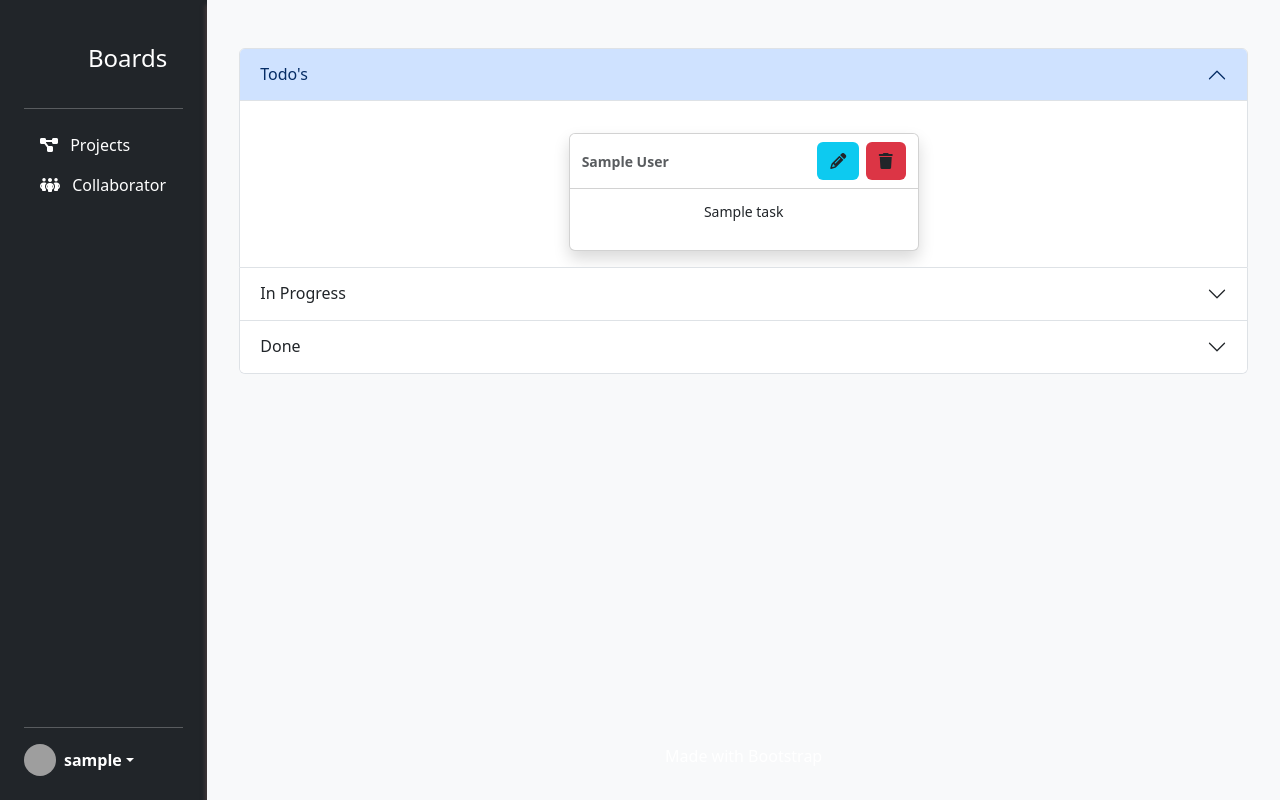
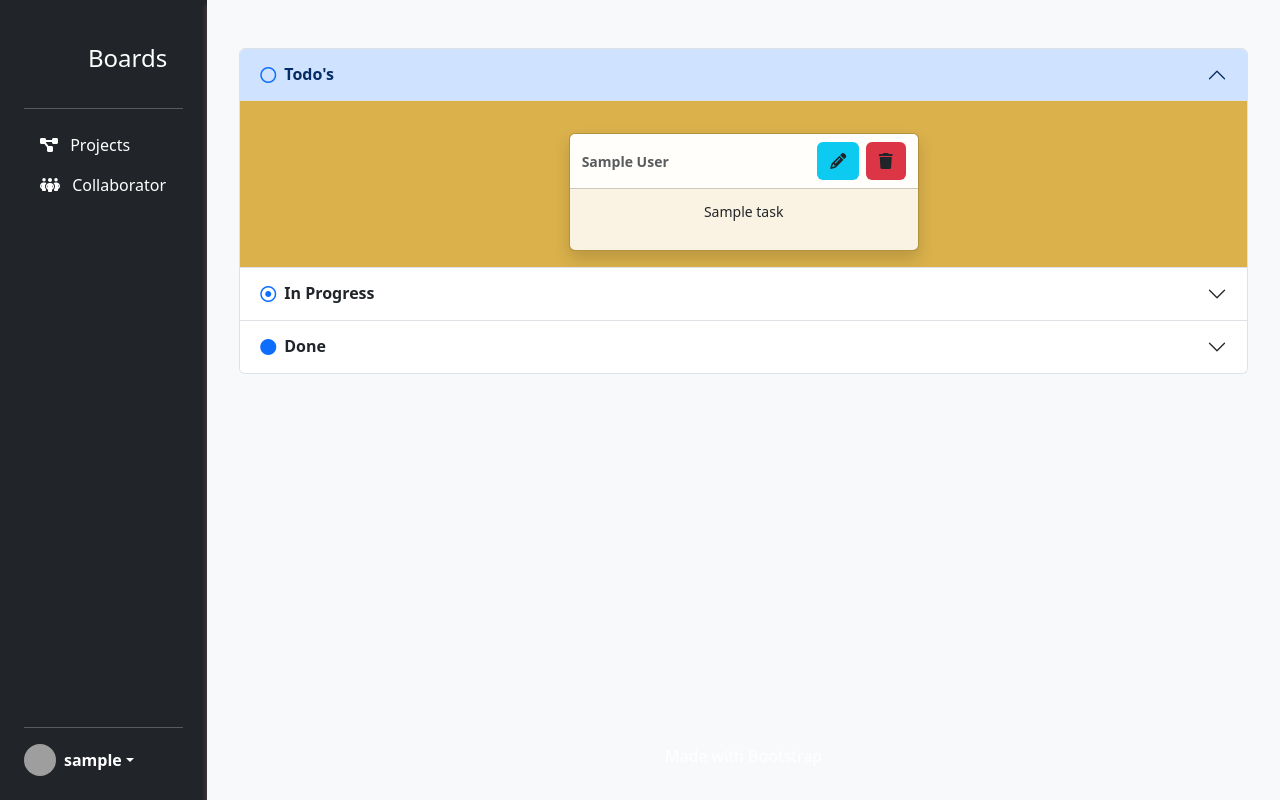
Before and after one commit to LukeI50/Project-Boards, a Django app: template project_board/templates/project_board/project_detail_small.html in a window 1280 px wide. Run offline with Django 4.2, Linux system fonts and the light colour scheme; a user stored in the database is signed in; tables that the repository leaves empty hold one stand-in row (values such as "Sample post"); the template is opened without the code that fills it: values that come from a table or form of the project are taken from there, most other values are stand-ins (such as "Sample title", 1, 10 or a date in 2020); some libraries are stand-ins or nearby versions; grey boxes are pictures that could not be loaded.

Commit message:
Add: styling to task status indicators and bg-yell to small display of accordions body in details view

```diff
--- a/project_board/templates/project_board/Additionals/toast_template.html
+++ b/project_board/templates/project_board/Additionals/toast_template.html
@@ -1,11 +1,11 @@
 <div id="task{{ task.id }}" class="toast fade show mt-3 mx-auto" role="alert" aria-live="assertive" aria-atomic="true">
     <div class="toast-header">
         {% if task.status == 1 %}
-        <i class="fa-regular fa-circle rounded me-2"></i>
+        <i class="fa-regular fa-circle rounded me-2 text-primary"></i>
         {% elif task.status == 2 %}
-        <i class="fa-regular fa-circle-dot rounded me-2"></i>
+        <i class="fa-regular fa-circle-dot rounded me-2 text-primary"></i>
         {% elif task.status == 3 %}
-        <i class="fa-solid fa-circle rounded me-2"></i>
+        <i class="fa-solid fa-circle rounded me-2 text-primary"></i>
         {% endif %}
         <strong class="me-auto" data-task-info="author">{{ task.author }}</strong>
         <button type="button" class="btn btn-task-edit bg-info" task_id ="{{ task.id }}"><i task_id="{{ task.id }}" class="fa-solid fa-pencil"></i></button>
--- a/project_board/templates/project_board/project_detail_small.html
+++ b/project_board/templates/project_board/project_detail_small.html
@@ -15,11 +15,12 @@
     <div class="accordion-item">
         <h2 class="accordion-header">
             <button type="button" class="accordion-button" data-bs-toggle="collapse" data-bs-target="#TodosCollapse" aria-expanded="true" aria-controls="collapseTodos">
-                Todo's
+                <i class="fa-regular fa-circle rounded me-2 text-primary"></i>
+                <strong>Todo's</strong>
             </button>
         </h2>
         <div class="accordion-collapse collapse show" id="TodosCollapse" data-bs-parent="#taskStatusAccordion">
-            <div class="accordion-body scroll-y max-h-80vh">
+            <div class="accordion-body scroll-y max-h-80vh bg-yell">
                 <div class="grid">
                     {% for task in tasks_todo %}
                     {% include "./Additionals/toast_template.html" %}
@@ -33,11 +34,12 @@
     <div class="accordion-item">
         <h2 class="accordion-header">
             <button type="button" class="accordion-button collapsed" data-bs-toggle="collapse" data-bs-target="#InProgressCollapse" aria-expanded="false" aria-controls="collapseInProgress">
-                In Progress
+                <i class="fa-regular fa-circle-dot rounded me-2 text-primary"></i>
+                <strong>In Progress</strong>
             </button>
         </h2>
         <div class="accordion-collapse collapse" id="InProgressCollapse" data-bs-parent="#taskStatusAccordion">
-            <div class="accordion-body scroll-y max-h-80vh">
+            <div class="accordion-body scroll-y max-h-80vh bg-yell">
                 <div class="grid">
                     {% for task in tasks_in_progress %}
                     {% include "./Additionals/toast_template.html" %}
@@ -51,11 +53,12 @@
     <div class="accordion-item">
         <h2 class="accordion-header">
             <button type="button" class="accordion-button collapsed" data-bs-toggle="collapse" data-bs-target="#DoneCollapse" aria-expanded="false" aria-controls="collapseDone">
-                Done
+                <i class="fa-solid fa-circle rounded me-2 text-primary"></i>
+                <strong>Done</strong>
             </button>
         </h2>
         <div class="accordion-collapse collapse" id="DoneCollapse" data-bs-parent="#taskStatusAccordion">
-            <div class="accordion-body scroll-y max-h-80vh">
+            <div class="accordion-body scroll-y max-h-80vh bg-yell">
                 <div class="grid">
                     {% for task in tasks_done %}
                     {% include "./Additionals/toast_template.html" %}
```
Also changed, not shown: project_board/templates/project_board/project_detail_default.html (+6 -3 lines).
